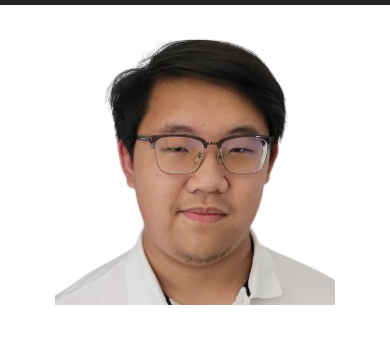
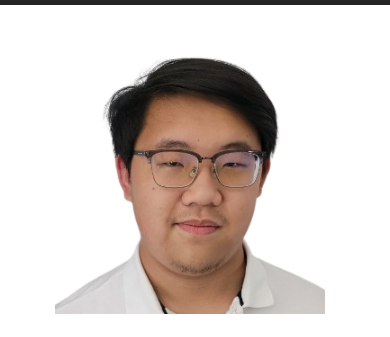
Before and after one commit to KennyPang04/website, a plain HTML site: page index.html in a window 390 px wide. Shown: the part 38-375 px from the top of the page. Drawn offline with nearby package versions, Linux system fonts and the light colour scheme.

Commit message:
Fixed some css

```diff
--- a/css/index/main.css
+++ b/css/index/main.css
@@ -1,10 +1,11 @@
 main {
     display: flex;
     justify-content: space-between;
-    margin-top: 72px;
+    margin-top: 3%;
+    margin-bottom: 1%;
     margin-left: 256px;
     margin-right: 256px;
-    margin-bottom: 22.4%;
+    height: 720px;
 }
 
 main img {
@@ -23,15 +24,16 @@ main section h1 {
 @media only screen and (max-width: 600px) {
     main {
         display: block;
-        margin-top: 5%;
+        margin-top: 10%;
         margin-left: 5%;
         margin-right: 5%;
-        margin-bottom: 20%;
+        margin-bottom: 0px;
+        height: 820px;
     }
     main img {
-        height: 80%;
-        width: 80%;
-        padding-right: 0px;
+        height: 270px;
+        width: 270px;
+        padding-right: 10%;
         padding-left: 10%;
     }
     main section {
--- a/css/nav.css
+++ b/css/nav.css
@@ -58,7 +58,6 @@ nav ul li a:hover {
         margin-bottom: 5px;
         margin-left: 5px;
         margin-right: 5px;
-
     }
 
     .images ul li {
--- a/css/projects/main.css
+++ b/css/projects/main.css
@@ -24,3 +24,18 @@ main ul li a {
     text-decoration: none;
     color: #639dfb;
 }
+
+@media only screen and (max-width: 600px) {
+    main {
+        display: inline-block;
+        justify-content: center;
+        height: 820px;
+        width: 412px;
+    }
+    main ul {
+        list-style-type: none;
+        margin: 0px;
+        padding-left: 20px;
+        padding-right: 20px;
+    }
+}
--- a/css/resume/main.css
+++ b/css/resume/main.css
@@ -12,11 +12,11 @@ main object {
     main {
         display: flex;
         justify-content: center;
-        margin-top: 30px;
-        margin-bottom: 200px;
+        margin-top: 100px;
+        margin-bottom: 230px;
     }
     main object {
         width: 360px;
-        height: 600px;
+        height: 500px;
     }
 }
```
